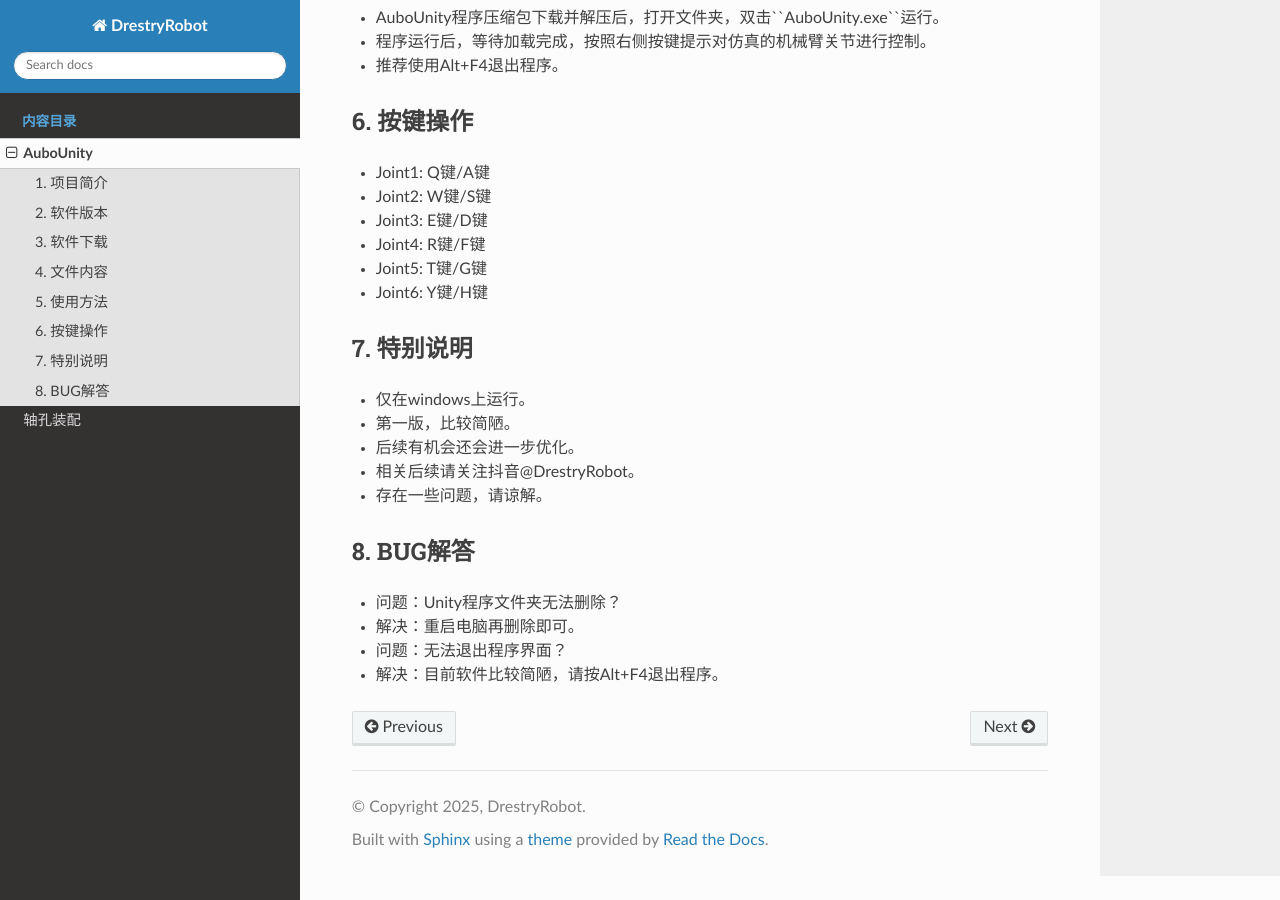
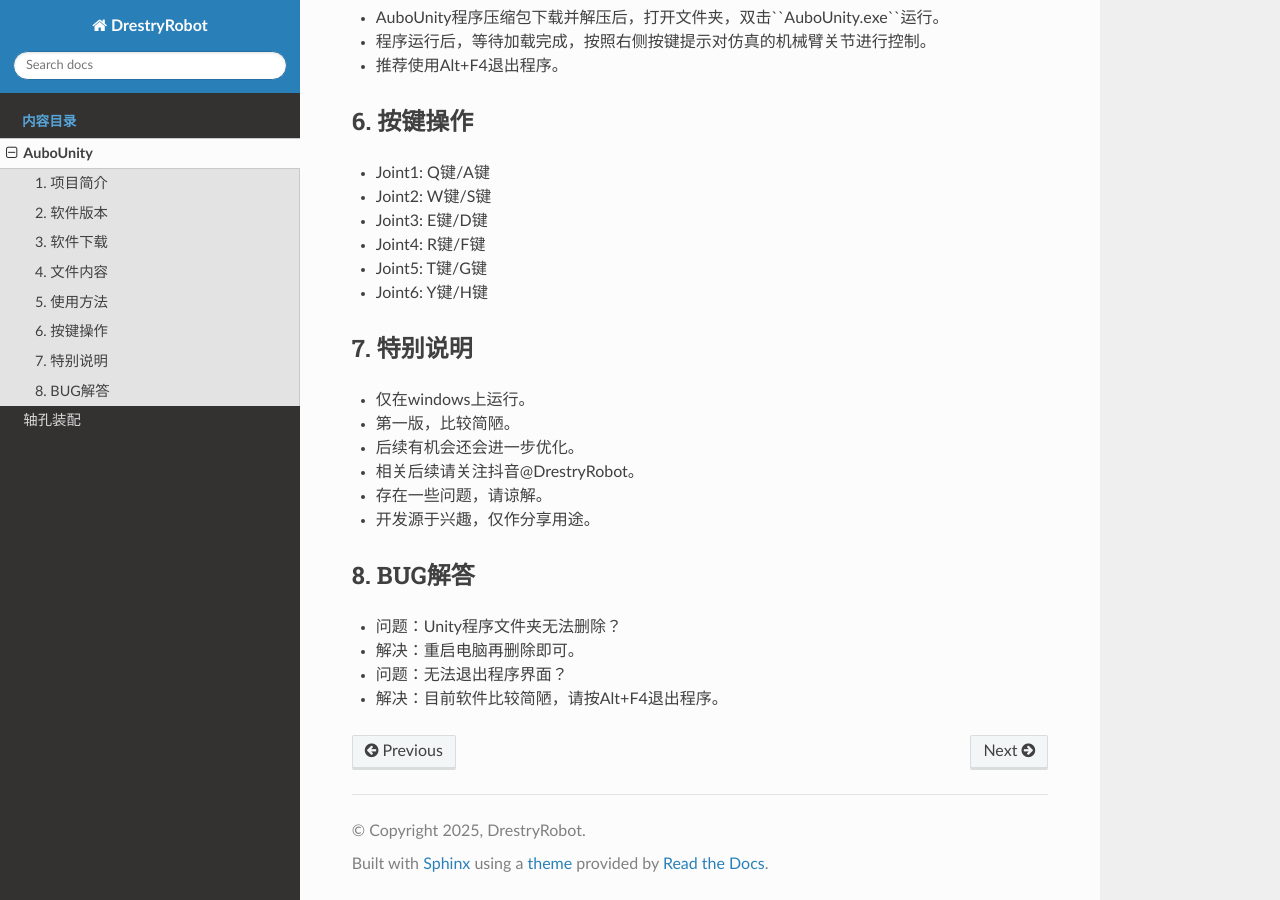
Before and after one commit to DrestryRobot/DrestryRobot, a Sphinx documentation site: the page built from docs/source/AuboUnity.rst, in a window 1280 px wide and 900 px high, scrolled down 1269 px. Built offline with Sphinx 7.4.7 and the Read the Docs theme 3.1.0, drawn with Linux system fonts in a browser that asks for light colours.

Commit message:
21362743

```diff
--- a/docs/source/AuboUnity.rst
+++ b/docs/source/AuboUnity.rst
@@ -48,6 +48,7 @@
 - 后续有机会还会进一步优化。
 - 相关后续请关注抖音@DrestryRobot。
 - 存在一些问题，请谅解。
+- 开发源于兴趣，仅作分享用途。
 
 8. BUG解答
 -----------
```
